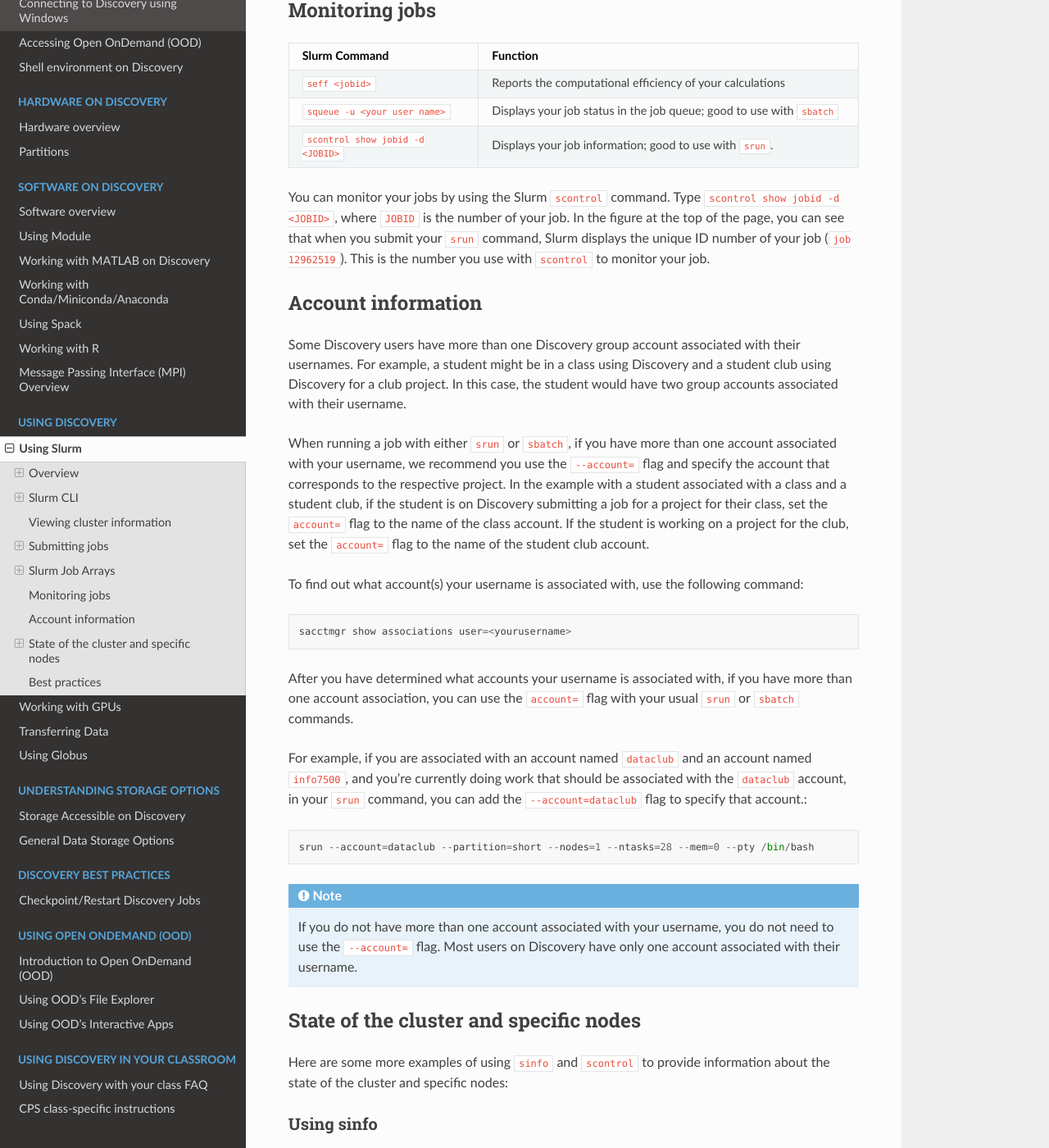
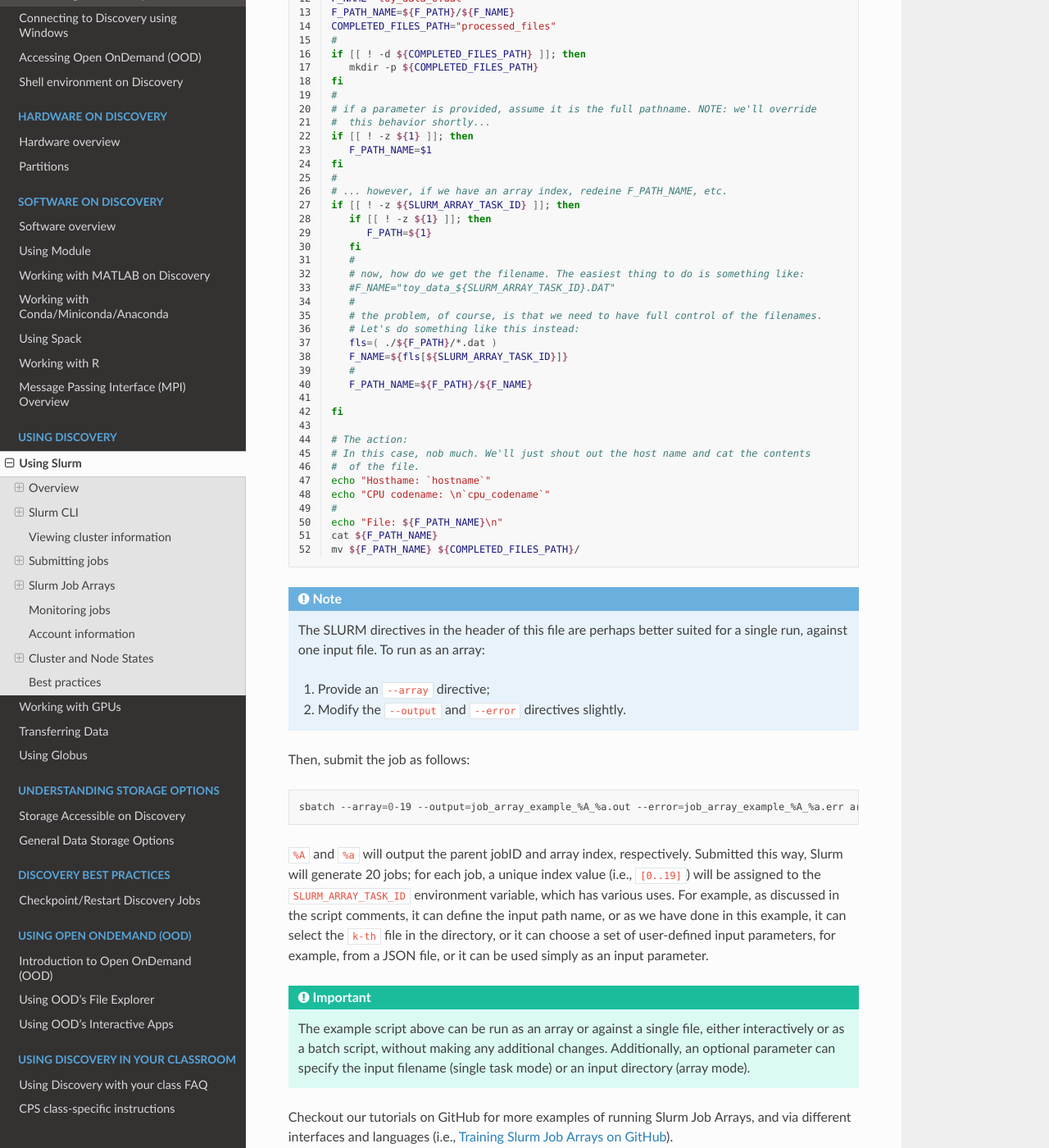
Before and after one commit to northeastern-rc/rc-public-documentation, a Sphinx documentation site: the page built from docs/source/using-discovery/usingslurm.rst, in a window 1280 px wide and 1400 px high, scrolled down 8176 px. Shown: the whole window at 82% size. Built offline with Sphinx 7.4.7 and the Read the Docs theme 2.0.0, drawn with Linux system fonts in a browser that asks for light colours; some of the changed text lies outside the part shown.

Commit message:
Clean up and prepare for review

```diff
--- a/docs/source/using-discovery/usingslurm.rst
+++ b/docs/source/using-discovery/usingslurm.rst
@@ -66,31 +66,17 @@
 .. important::
    Slurm commands have numerous options to help your jobs run efficiently by requesting specific resources. Options usually have both short and verbose versions, such as ``--nodes`` and ``-n`` (both mean the same thing). The examples in this documentation all use the verbose version of the options for clarity, but you can use the short version if you prefer. For example, ``srun -p short -N 1 -n 1`` means the same thing as ``srun --partition=short --nodes=1 --ntasks=1``
 
-Controlling jobs
-----------------
-``scontrol hold <jobid>`` Place a hold on a pending job
 
-``scontrol release <jobid>`` Release a held job
-
-``scontrol requeue <jobid>`` Requeue a completed, failed, or cancelled job
-
-Job reporting
+Job Reporting
 -------------
 ``sacct <options>`` Display job accounting information
 
 ``sreport <options>`` Generate reports about cluster utilization and job statistics
 
-Advanced features
-------------------
-``sprio <options>`` Show the priority of jobs and job steps
-
-``sburst <options>`` Show the state of all burst buffer pools
-
 **NOTE:** Each command's options and functions may vary depending on the Slurm version and configuration. We recommend consulting the Slurm documentation for more information on the full range of available commands and their usage.
 
 Viewing cluster information
 ===========================
-
 Use the following commands to view information about the cluster. This information can help you better understand the
 hardware that is available in order to customize your job scripts. Also see :ref:`hardware_overview` for more information.
 
@@ -129,20 +115,20 @@
 .. _using_srun:
 Using srun
 -----------
-Use the Slum command ``srun`` to allocate an interactive job. This means you use specific options with ``srun`` on the command line to tell Slurm what resources are needed to run your job, such as number of nodes, amount of memory, and amount of time. Enter ``srun`` command and options on the command line, the and press ``Return``. Slurm will find, and then allocate, the specified resources. Depending on the specifications, this process may take a few minutes. All ``srun`` options can be found in the `Slurm documentation`_. The following image shows an example of an ``srun`` command as run on a command line.
+Use the Slurm command ``srun`` to allocate an interactive job. This means you use specific options with ``srun`` on the command line to tell Slurm what resources are needed to run your job, such as number of nodes, amount of memory, and amount of time. Enter ``srun`` command and options on the command line, the and press ``Return``. Slurm will find, and then allocate, the specified resources. Depending on the specifications, this process may take a few minutes. All ``srun`` options can be found in the `Slurm documentation`_. The following image shows an example of an ``srun`` command as run on a command line.
 
 .. image:: /images/srun_example.jpg
-  :alt: image of the command line showing an example srun command
+  :alt: image of the command line showing an example ``srun`` command
 
 Example uses
 ^^^^^^^^^^^^
 This section details a few examples using ``srun``. You should first review the :ref:`hardware_overview` and :ref:`partition_names` sections
 to be familiar with the available hardware and partition limits on Discovery. This way, you can tailor your request to fit both the needs of your job
-and the limits of the partitions. For example, if you specify ``--partition=debug`` and ``--time=01:00:00``, you'll get an error because the
+and the limits of the partitions. For example, if you specify ``--partition=short`` and ``--time=01:00:00``, you'll get an error because the
 time you've specified exceeds the limit for that partition. Also keep in mind that while these examples are all valid, general examples, they might not work
 for your particular job.
 
-This simple ``srun`` example is to move to a compute node after you first log into Discovery. ::
+This simple ``srun`` example is to move to a _compute_ node after you first log into Discovery.::
 
  srun --pty /bin/bash
 
@@ -150,13 +136,13 @@
 
  srun --partition=short --export=ALL --nodes=1 --ntasks=1 --x11 --mem=10G --time=00:30:00 --pty /bin/bash
 
-To request one node, with 10 tasks and 2 CPUs per task (a total of 20 CPUs), 1GB of memory, for one hour on the express partition, type::
+To request one node, with 10 tasks and 2 CPUs per task (a total of 20 CPUs), 1 GB of memory, for one hour on the express partition, type::
 
- srun --partition=express  --nodes 1 --ntasks 10 --cpus-per-task 2 --pty --export=ALL --mem=1G --time=01:00:00 /bin/bash
+ srun --partition=short --nodes 1 --ntasks 10 --cpus-per-task 2 --pty --export=ALL --mem=1G --time=01:00:00 /bin/bash
 
-To request two nodes, each with 10 tasks per node and 2 CPUs per task (a total of 40 CPUs), 1GB of memory, for one hour on the express partition, type::
+To request two nodes, each with 10 tasks per node and 2 CPUs per task (a total of 40 CPUs), 1 GB of memory, for one hour on the express partition, type::
 
- srun --partition=express  --nodes=2 --ntasks 10 --cpus-per-task 2 --pty --export=ALL --mem=1G --time=01:00:00 /bin/bash
+ srun --partition=short --nodes=2 --ntasks 10 --cpus-per-task 2 --pty --export=ALL --mem=1G --time=01:00:00 /bin/bash
 
 To allocate a GPU node, you should specify the ``gpu`` partition and use the --gres option::
 
@@ -183,7 +169,6 @@
   Slurm will automatically terminate the job.
   See :ref:`partition_names` for the most up-to-date partition names and parameters.
 
-
 SBATCH examples
 ^^^^^^^^^^^^^^^
 
@@ -209,6 +194,7 @@
   #SBATCH --mem=100G
   #SBATCH --partition=short
   <commands to execute>
+
 Job request: one node with exclusive use of a node
 ~~~~~~~~~~~~~~~~~~~~~~~~~~~~~~~~~~~~~~~~~~~~~~~~~~
 If you need exclusive use of a node, such as when you have a job that has high I/O requirements, you can use the exclusive flag. The example script below specifies the exclusive use of one node in the short partition for four hours. ::
@@ -220,6 +206,7 @@
   #SBATCH --exclusive
   #SBATCH --partition=short
   <commands to execute>
+
 Example parallel job scripts
 ^^^^^^^^^^^^^^^^^^^^^^^^^^^^^
 Parallel jobs should use code configured to use the reserved resources. Running unoptimized code in parallel could fail. The following script examples all allocate additional memory. The default memory per allocated core is 1GB. If your calculations try to use more memory than allocated, Slurm automatically terminates your job. You should request a specific amount of memory in your job script if your calculations need more than the default.
@@ -262,13 +249,13 @@
 There are several ways to define job arrays, such as specifying the range of indices or providing a list of indices in a file. Slurm also offers various features to manage and track job arrays, such as options to simultaneously suspend, resume, or cancel all jobs in the array.
 
 Usage
-------------
+-----
 Slurm Job Arrays can be a valuable tool when dealing with jobs that consist of numerous identical tasks. For example, when processing a large set of input files or running simulations with varying input parameters, a Job Array can simplify your submission process, improve code versatility, and reduce the load on the scheduler.
 
 
-To use an array with your jobs, in your ``sbatch`` script, use the ``array=`` option, which is exemplified throughout the following subsections. Let us assume that we want to run a 10 job array one job at a time. We would add the following line to your sbatch script:
+To use an array with your jobs, in your ``sbatch`` script, use the ``array=`` option, which is exemplified throughout the following subsections. Let us assume that we want to run a 10 job array one job at a time. We would add the following line to the bash script::
 
-``#SBATCH --array=1-10%1``
+   #SBATCH --array=1-10%1
 
 To illustrate, let's consider three possible ways to process a collection input files.
 
@@ -284,9 +271,92 @@
 ^^^^^^^^^^^
 See :download:`bash script to generate sample data <../resources/create_sample_array_data.sh>`. This script simply creates a data directory array_example_data and populates it with some text files.
 
+
+.. literalinclude:: create_sample_array_data.sh
+   :language: bash
+   :emphasize-lines: 12,15-18
+   :linenos:
+
+
 Batch Script and Array
 ^^^^^^^^^^^^^^^^^^^^^^
-We will then use this script, which we sae as ``array_batch.sh`` to “evaluate” the data:
+We will then use this script, which we save as ``array_batch.sh`` to “evaluate” the data:
+
+.. code-block:: bash
+   :linenos:
+   :name: array_batch.sh
+
+   #!/bin/bash
+   #
+   #SBATCH --ntasks=1
+   #SBATCH --partition=short
+   #SBATCH --output=array_example_%j.out
+   #SBATCH --error=array_example_%j.err
+   #
+   ##SLURM_ARRAY_TASK_ID=4
+
+   # default values:
+   F_PATH="array_example_data"
+   F_NAME="toy_data_0.dat"
+   F_PATH_NAME=${F_PATH}/${F_NAME}
+   COMPLETED_FILES_PATH="processed_files"
+   #
+   if [[ ! -d ${COMPLETED_FILES_PATH} ]]; then
+      mkdir -p ${COMPLETED_FILES_PATH}
+   fi
+   #
+   # if a parameter is provided, assume it is the full pathname. NOTE: we'll override
+   #  this behavior shortly...
+   if [[ ! -z ${1} ]]; then
+      F_PATH_NAME=$1
+   fi
+   #
+   # ... however, if we have an array index, redeine F_PATH_NAME, etc.
+   if [[ ! -z ${SLURM_ARRAY_TASK_ID} ]]; then
+      if [[ ! -z ${1} ]]; then
+         F_PATH=${1}
+      fi
+      #
+      # now, how do we get the filename. The easiest thing to do is something like:
+      #F_NAME="toy_data_${SLURM_ARRAY_TASK_ID}.DAT"
+      #
+      # the problem, of course, is that we need to have full control of the filenames.
+      # Let's do something like this instead:
+      fls=( ./${F_PATH}/*.dat )
+      F_NAME=${fls[${SLURM_ARRAY_TASK_ID}]}
+      #
+      F_PATH_NAME=${F_PATH}/${F_NAME}
+
+   fi
+
+   # The action:
+   # In this case, nob much. We'll just shout out the host name and cat the contents
+   #  of the file.
+   echo "Hosthame: `hostname`"
+   echo "CPU codename: \n`cpu_codename`"
+   #
+   echo "File: ${F_PATH_NAME}\n"
+   cat ${F_PATH_NAME}
+   mv ${F_PATH_NAME} ${COMPLETED_FILES_PATH}/
+
+.. note::
+   The SLURM directives in the header of this file are perhaps better suited for a single run, against one input file. To run as an array:
+
+   #. Provide an ``--array`` directive;
+   #. Modify the ``--output`` and ``--error`` directives slightly.
+
+Then, submit the job as follows:
+
+.. code-block:: bash
+
+   sbatch --array=0-19 --output=job_array_example_%A_%a.out --error=job_array_example_%A_%a.err array_batch.sh
+
+``%A`` and ``%a`` will output the parent jobID and array index, respectively. Submitted this way, Slurm will generate 20 jobs; for each job, a unique index value (i.e., ``[0..19]``) will be assigned to the ``SLURM_ARRAY_TASK_ID`` environment variable, which has various uses. For example, as discussed in the script comments, it can define the input path name, or as we have done in this example, it can select the ``k-th`` file in the directory, or it can choose a set of user-defined input parameters, for example, from a JSON file, or it can be used simply as an input parameter.
+
+.. important::
+   The example script above can be run as an array or against a single file, either interactively or as a batch script, without making any additional changes. Additionally, an optional parameter can specify the input filename (single task mode) or an input directory (array mode).
+
+Checkout our tutorials on GitHub for more examples of running Slurm Job Arrays, and via different interfaces and languages (i.e., `Training Slurm Job Arrays on GitHub`_).
 
 Monitoring jobs
 ===============
@@ -316,6 +386,7 @@
 To find out what account(s) your username is associated with, use the following command::
 
   sacctmgr show associations user=<yourusername>
+
 After you have determined what accounts your username is associated with, if you have more than one account association, you can use the ``account=`` flag with your usual ``srun`` or ``sbatch`` commands.
 
 For example, if you are associated with an account named ``dataclub`` and an account named ``info7500``, and you're currently doing work that should be associated with the ``dataclub`` account, in your ``srun`` command, you can add the ``--account=dataclub`` flag to specify that account.::
@@ -324,8 +395,10 @@
 .. note::
    If you do not have more than one account associated with your username, you do not need to use the ``--account=`` flag. Most users on Discovery have only one account associated with their username.
 
-State of the cluster and specific nodes
-=======================================
+#. Use environment modules: Slurm's environment is set via modules to manage software installations. Make sure to load the appropriate modules before running your job.
+
+Cluster and Node States
+=======================
 Here are some more examples of using ``sinfo`` and ``scontrol`` to provide information about the state of the cluster and specific nodes:
 
 Using sinfo
@@ -381,7 +455,7 @@
    gpu          up    8:00:00      4   idle c[2180-2183]
 
 
-The current TimeLimit for the queues::
+The current ``TimeLimit`` for the queues::
 
    sinfo  -o "%12P %.10A %.11l"
    PARTITION    NODES(A/I)   TIMELIMIT
@@ -411,7 +485,7 @@
    sinfo -p <partition> -t <state>
 For example, this command will show information about a specific partition in the cluster, including the number of nodes, number of free nodes, and state of the partition::
 
-   $ sinfo -p gpu -t idle
+   sinfo -p gpu -t idle
    PARTITION AVAIL  TIMELIMIT  NODES  STATE NODELIST
    gpu          up    8:00:00      1  drain d1025
    gpu          up    8:00:00      2   resv c2177,d1029
@@ -422,14 +496,15 @@
    sinfo -p <partition> -t idle --Format=gres,nodes
 For example::
 
-   $ sinfo -p gpu -t idle --Format=gres,nodes
+   sinfo -p gpu -t idle --Format=gres,nodes
    GRES                NODES
    gpu:t4:4(S:0-1)     1
    gpu:k80:8(S:0-1)    5
    gpu:a100:4          1
    gpu:k40m:1          8
    gpu:k80:7(S:0-1)    1
-gpu:a100:4 - The number after : i.e 4 indicates that 1 node has 4 gpu:a100s.
+
+``gpu:a100:4`` - The number after : i.e 4 indicates that 1 node has 4 ``gpu:a100s``.
 
 View detailed information about nodes::
 
@@ -441,7 +516,7 @@
    sinfo -n <node> --Format=nodes,nodelist,statecompact,features
 For Example::
 
-   $ sinfo -n d0139 --Format=nodes,nodelist,statecompact,features
+   sinfo -n d0139 --Format=nodes,nodelist,statecompact,features
    NODES               NODELIST            STATE               AVAIL_FEATURES
    1                   d0139               mix                 zen2,ib,prod
 View what nodes have what features in a partition::
@@ -449,7 +524,7 @@
    sinfo -p <partition> --Format=nodes,cpus,features,nodelist
 For example::
 
-   $ sinfo -p short --Format=nodes,cpus,features,nodelist
+   sinfo -p short --Format=nodes,cpus,features,nodelist
    NODES               CPUS                AVAIL_FEATURES      NODELIST
    13                  28                  broadwell,next      c[0699-0711]
    8                   56                  ib,cascadelake,next d[0001-0008]
@@ -463,18 +538,36 @@
 View what nodes are in what state in a partition using ``statecompact``::
 
    sinfo -p lopez --Format=time,nodes,statecompact,features,memory,cpus,nodelist
+
 Using scontrol
 --------------
-The ``scontrol`` command is used for monitoring and modifying queued, running jobs, and reservations.
+The ``scontrol`` command is a command-line utility that allows users to view and control Slurm jobs and job-related resources. It provides a way to check the status of jobs, modify job properties, and perform other job-related tasks.
 
-Example uses
+Some of the tasks that can done using ``scontrol`` include:
+* Viewing job status and properties: ``scontrol`` can display detailed information about a job, including its status, node allocation, and other properties.
+* Modifying job properties: ``scontrol`` allows users to modify job properties such as the job name, the number of nodes, the time limit, and other parameters.
+* Managing job dependencies: ``scontrol`` provides a way to specify job dependencies and view the dependencies between jobs.
+* Suspending and resuming jobs: ``scontrol`` can stop and resume running jobs, allowing users to temporarily halt jobs or continue them as needed.
+* Canceling jobs: ``scontrol`` can cancel jobs that are running or queued, allowing users to stop jobs that are no longer needed.
+
+Overall, ``scontrol`` is a powerful tool for managing Slurm jobs and job-related resources. Its command-line interface allows users to perform a wide range of tasks, from checking the status of jobs to modifying job properties and managing dependencies.
+
+Controlling Jobs
+^^^^^^^^^^^^
+``scontrol hold <jobid>`` Place a hold on a pending job
+
+``scontrol release <jobid>`` Release a held job
+
+``scontrol requeue <jobid>`` Re-queue a completed, failed, or cancelled job
+
+Example Uses
 ^^^^^^^^^^^^
 View information about a specific node::
 
    scontrol show node -d <node_name>
 For example::
 
-   $ scontrol show node -d c2180
+   scontrol show node -d c2180
    NodeName=c2180 Arch=x86_64 CoresPerSocket=14
    CPUAlloc=0 CPUTot=28 CPULoad=0.01
    AvailableFeatures=broadwell,prod
@@ -511,14 +604,14 @@
 
 Best practices
 ===============
-#. Use the proper resource request syntax: Slurm uses a specific syntax to request resources, such as the number of CPUs, memory, and time required for your job. Make sure to use the proper syntax to avoid any errors.
+#. Use the proper resource request syntax: Slurm follows a specific syntax to request resources, such as the number of CPUs, memory, and time required for your job. Make sure to use the proper syntax to avoid any errors.
 #. Specify an appropriate job name: Giving your job a descriptive name will help you and other users identify it easily.
 #. Submit jobs using batch scripts: It's best to submit jobs using batch scripts instead of typing commands manually. Batch scripts allow you to automate the process and make it easier to run multiple jobs at once.
 #. Use the correct partition: Slurm HPC has several partitions, each designed for specific purposes. Choose the proper partition for your job to ensure you use the most appropriate resources.
-#. Monitor your job's progress: Keep an eye on your job's progress to ensure it's running correctly and you can identify any issues that may arise.
+#. Monitor your job's progress: Keep an eye on your job's progress to ensure it's running correctly, and you can identify any issues that may arise.
 #. Avoid overloading the system: Be mindful of the resources you're requesting and avoid overloading the system so that other users have access to the resources they need.
 #. Use checkpoints: If your job is long-running, consider using checkpoints to save your progress, allowing for resuming jobs if interrupted.
-#. Use environment modules: Slurm uses environment modules to manage software installations. Make sure to load the appropriate modules before running your job.
+#. Use environment modules: Slurm's environment is set via modules to manage software installations. Make sure to load the appropriate modules before running your job.
 #. Use the appropriate file system: Slurm HPC typically has several file systems with different performance characteristics. Use the proper file system for your job to ensure you get the best performance.
 #. Please clean up after your job: Make sure to remove any files or directories that your job created after it's finished running. This practice helps keep the system clean and frees up resources for other users.
 
```
Also changed, not shown: other parts of docs/source/using-discovery/usingslurm.rst (+10 -9 lines).
